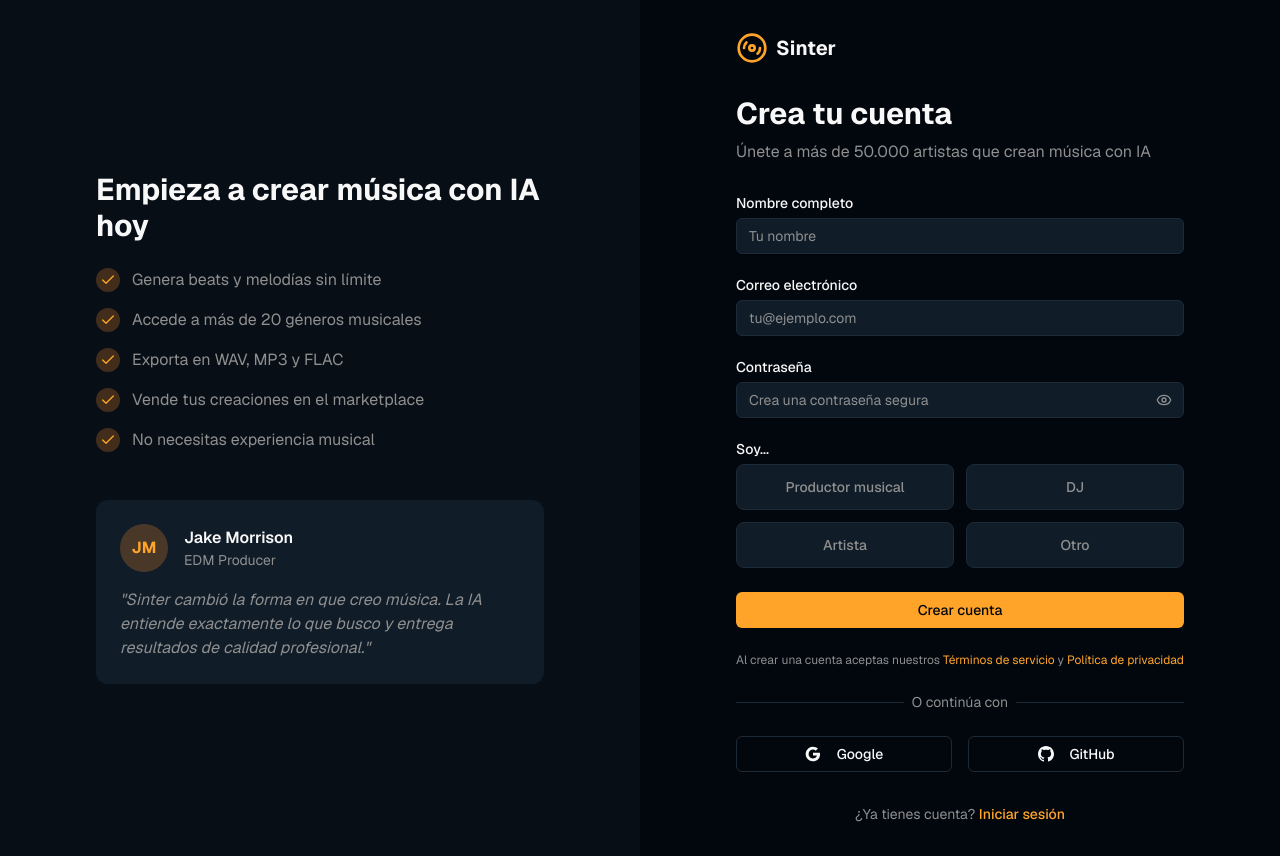
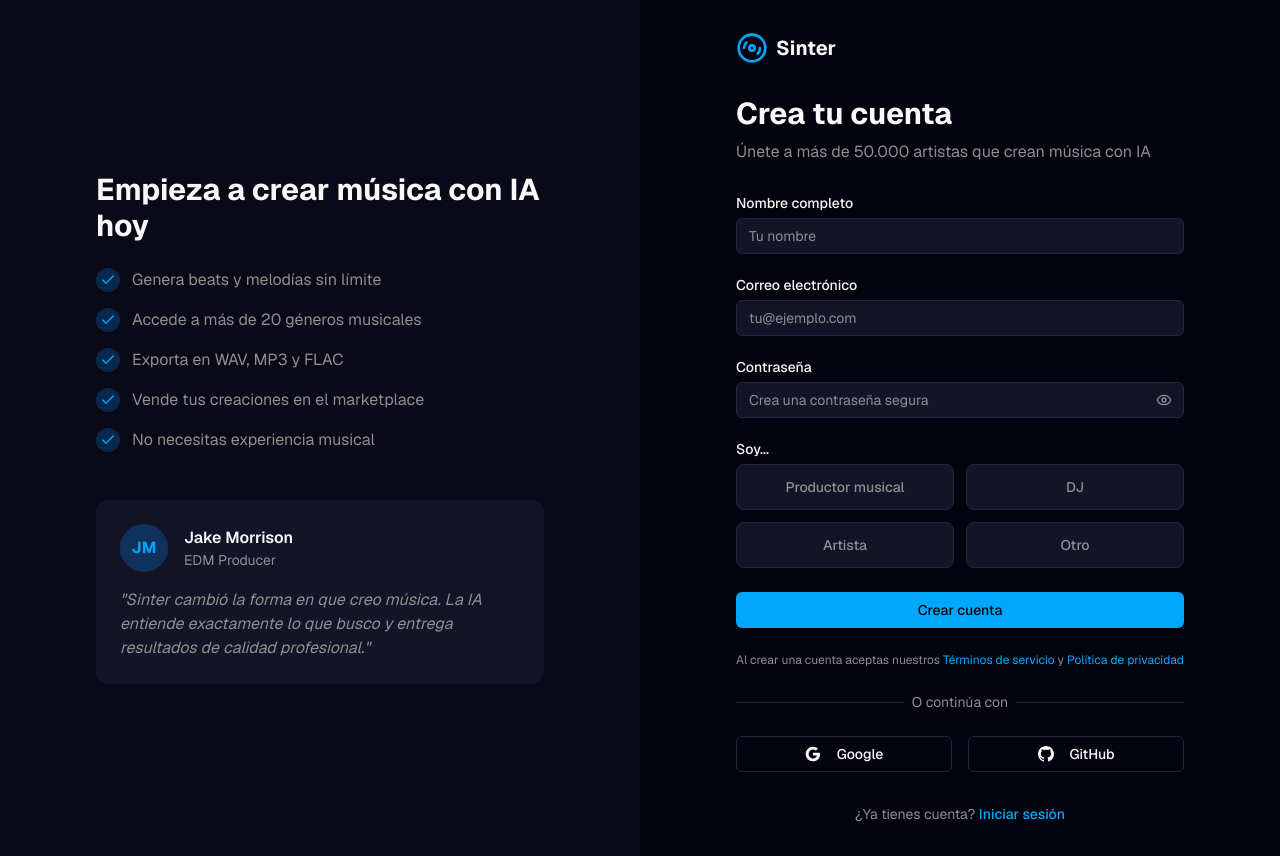
Before and after one commit to MarxMad/Sinter, a Next.js app: page /register in a window 1280 px wide. Built offline with nearby package versions, Linux system fonts and the light colour scheme; what wagmi would draw is missing.

Commit message:
cambio de colores

```diff
--- a/app/globals.css
+++ b/app/globals.css
@@ -4,41 +4,41 @@
 
 
 :root {
-  --background: oklch(0.12 0.02 250);
+  --background: oklch(0.11 0.03 280);
   --foreground: oklch(0.98 0 0);
-  --card: oklch(0.16 0.02 250);
+  --card: oklch(0.15 0.03 280);
   --card-foreground: oklch(0.98 0 0);
-  --popover: oklch(0.16 0.02 250);
+  --popover: oklch(0.15 0.03 280);
   --popover-foreground: oklch(0.98 0 0);
-  /* Naranja más claro y vibrante */
-  --primary: oklch(0.85 0.20 55);
+  /* Azul fluorescente */
+  --primary: oklch(0.72 0.22 250);
   --primary-foreground: oklch(0.12 0.02 250);
-  --secondary: oklch(0.22 0.03 250);
+  --secondary: oklch(0.20 0.04 280);
   --secondary-foreground: oklch(0.98 0 0);
-  --muted: oklch(0.22 0.03 250);
+  --muted: oklch(0.22 0.04 280);
   --muted-foreground: oklch(0.65 0 0);
-  /* Azul vibrante y claro */
-  --accent: oklch(0.70 0.20 250);
+  /* Morado fluorescente */
+  --accent: oklch(0.72 0.22 300);
   --accent-foreground: oklch(0.98 0 0);
   --destructive: oklch(0.577 0.245 27.325);
   --destructive-foreground: oklch(0.98 0 0);
-  --border: oklch(0.28 0.03 250);
-  --input: oklch(0.22 0.03 250);
-  --ring: oklch(0.85 0.20 55);
-  --chart-1: oklch(0.85 0.20 55);
-  --chart-2: oklch(0.70 0.20 250);
-  --chart-3: oklch(0.75 0.18 50);
-  --chart-4: oklch(0.65 0.18 240);
-  --chart-5: oklch(0.80 0.16 48);
+  --border: oklch(0.28 0.05 280);
+  --input: oklch(0.22 0.03 280);
+  --ring: oklch(0.72 0.22 250);
+  --chart-1: oklch(0.72 0.22 250);
+  --chart-2: oklch(0.72 0.22 300);
+  --chart-3: oklch(0.70 0.20 270);
+  --chart-4: oklch(0.68 0.20 260);
+  --chart-5: oklch(0.74 0.20 290);
   --radius: 0.5rem;
-  --sidebar: oklch(0.10 0.02 250);
+  --sidebar: oklch(0.10 0.03 280);
   --sidebar-foreground: oklch(0.98 0 0);
-  --sidebar-primary: oklch(0.85 0.20 55);
+  --sidebar-primary: oklch(0.72 0.22 250);
   --sidebar-primary-foreground: oklch(0.12 0.02 250);
-  --sidebar-accent: oklch(0.22 0.03 250);
+  --sidebar-accent: oklch(0.22 0.05 300);
   --sidebar-accent-foreground: oklch(0.98 0 0);
-  --sidebar-border: oklch(0.28 0.03 250);
-  --sidebar-ring: oklch(0.85 0.20 55);
+  --sidebar-border: oklch(0.28 0.05 280);
+  --sidebar-ring: oklch(0.72 0.22 250);
 }
 
 @theme inline {
```
